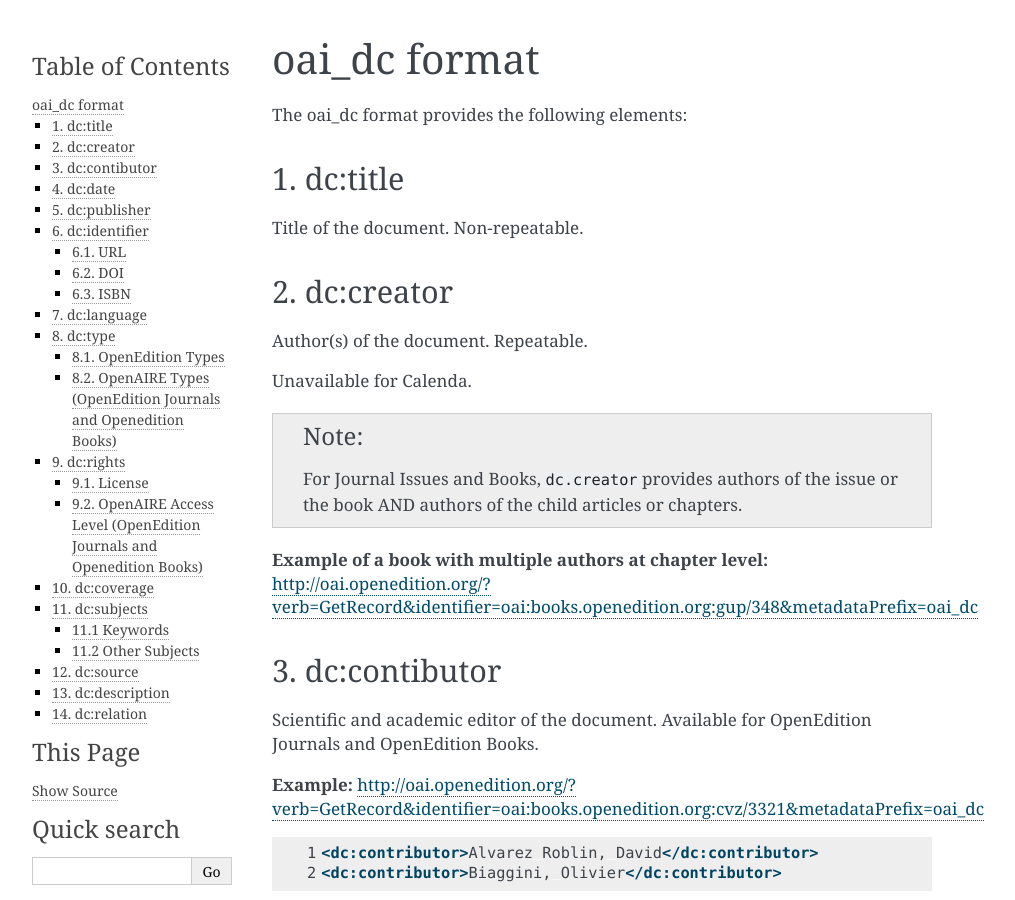
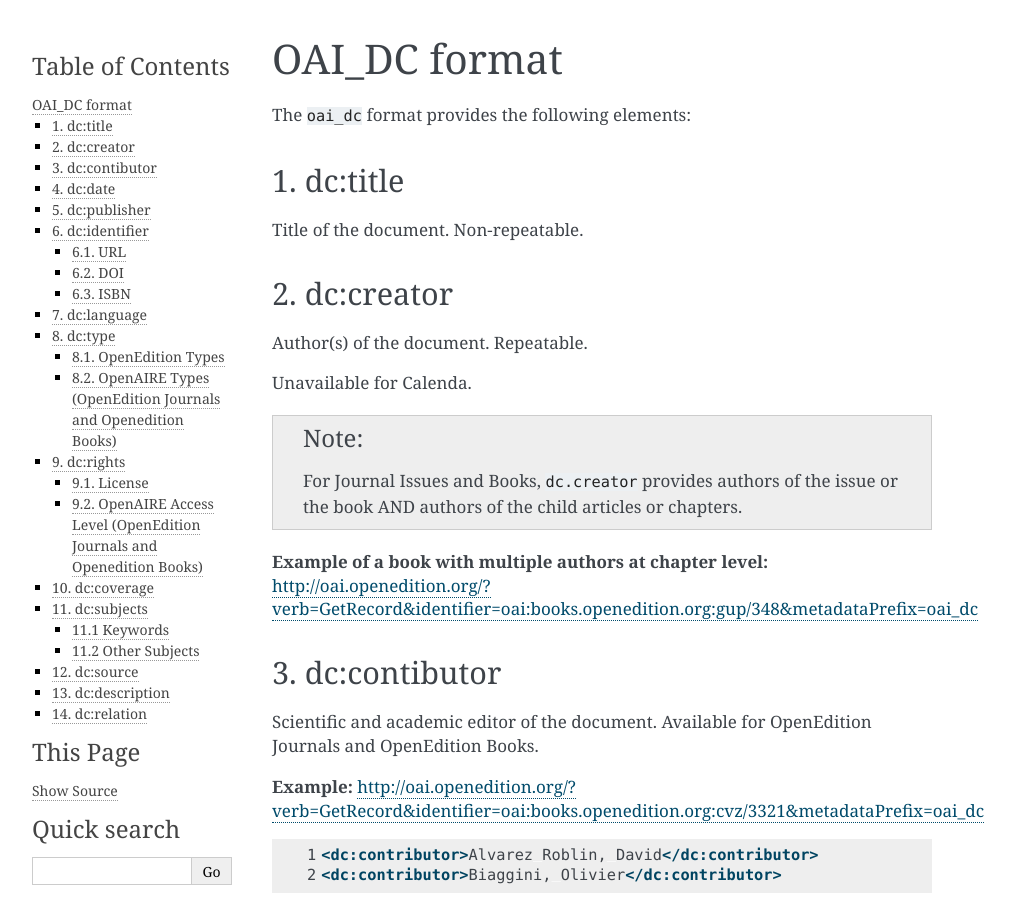
Before and after one commit to PatGendre/oai-openedition, a Sphinx documentation site: the page built from docs/source/oai_dc.rst, in a window 1280 px wide and 900 px high. Shown: the whole window, without its empty margins (148-1163 px from the left). Built offline with Sphinx 7.4.7, drawn with Linux system fonts in a browser that asks for light colours.

Commit message:
page title

```diff
--- a/docs/source/mets.rst
+++ b/docs/source/mets.rst
@@ -1,4 +1,4 @@
-mets format
+METS format
 =================
 
 The ``mets`` (Metadata Encoding and Transmission Standard) format is available for books and journal issues (more info about types :ref:`types`). The aim of this format is to describe the metadata and the complete structure of the volume (book or journal issue).
--- a/docs/source/oai_dc.rst
+++ b/docs/source/oai_dc.rst
@@ -1,7 +1,7 @@
-oai_dc format
+OAI_DC format
 ===================
 
-The oai_dc format provides the following elements:
+The ``oai_dc`` format provides the following elements:
 
 1. dc:title
 -----------------
--- a/docs/source/qdc.rst
+++ b/docs/source/qdc.rst
@@ -1,9 +1,9 @@
 .. _qdc:
 
-qdc format
+QDC format
 ===================
 
-The qdc format provides the following elements:
+The ``qdc`` format provides the following elements:
 
 1. dcterms:title
 -----------------
```
